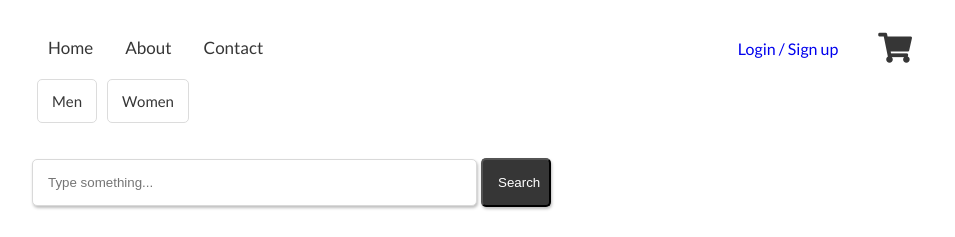
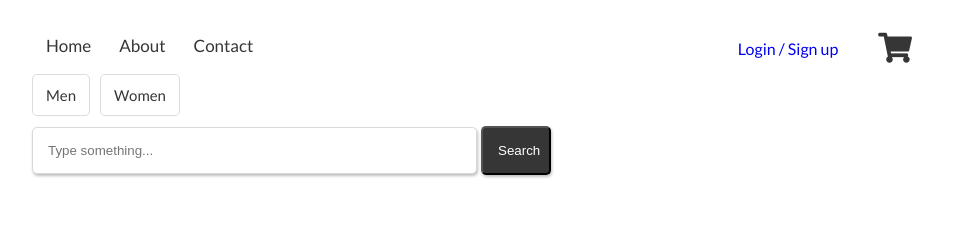
Before and after one commit to arodriguez175/Mercury, a plain HTML site: page index.html in a window 1280 px wide. Shown: the top 237 px of the page, without its empty margins (163-1118 px from the left). Drawn offline with Linux system fonts and the light colour scheme.

Commit message:
Removed some extra space around selection buttons.

```diff
--- a/index.html
+++ b/index.html
@@ -34,11 +34,9 @@
     <!-- Selection -->
     <div class="container">
         <div class="row">
-            <div class="col-6">
-                <div class="selection">
-                    <a href="index.html">Men</a>
-                    <a href="women.html">Women</a>
-                </div>
+            <div class="selection">
+                <a href="index.html">Men</a>
+                <a href="women.html">Women</a>
             </div>
         </div>
     </div>
--- a/stylesheet.scss
+++ b/stylesheet.scss
@@ -73,7 +73,7 @@
         display: block;
         color: #363636;
         text-align: center;
-        padding: 14px 16px;
+        padding: 12px 14px;
         text-decoration: none;
         font-size: 17px;
         font-family: 'Lato', sans-serif;
@@ -99,7 +99,7 @@
         display: block;
         color: #363636;
         text-align: center;
-        padding: 12px 14px;
+        padding: 11px 13px;
         margin: 5px;
         text-decoration: none;
         font-size: 15px;
@@ -109,13 +109,15 @@
         border-radius: 5px;
         border-color: gainsboro;
         position: relative;
-        top: -30px;
+        top: -20px;
     }
 
     a:hover {
         background: #363636;
         color: #ffffff;
     }
+
+    margin-left: 10px;
 }
 
 // Media Queries
@@ -295,6 +297,7 @@ img {
 // h3, h2
 h3 {
     font-family: 'Lato', sans-serif;
+    margin: 0;
 }
 
 h2 {
```
Also changed, not shown: stylesheet.css, 1 other file.
